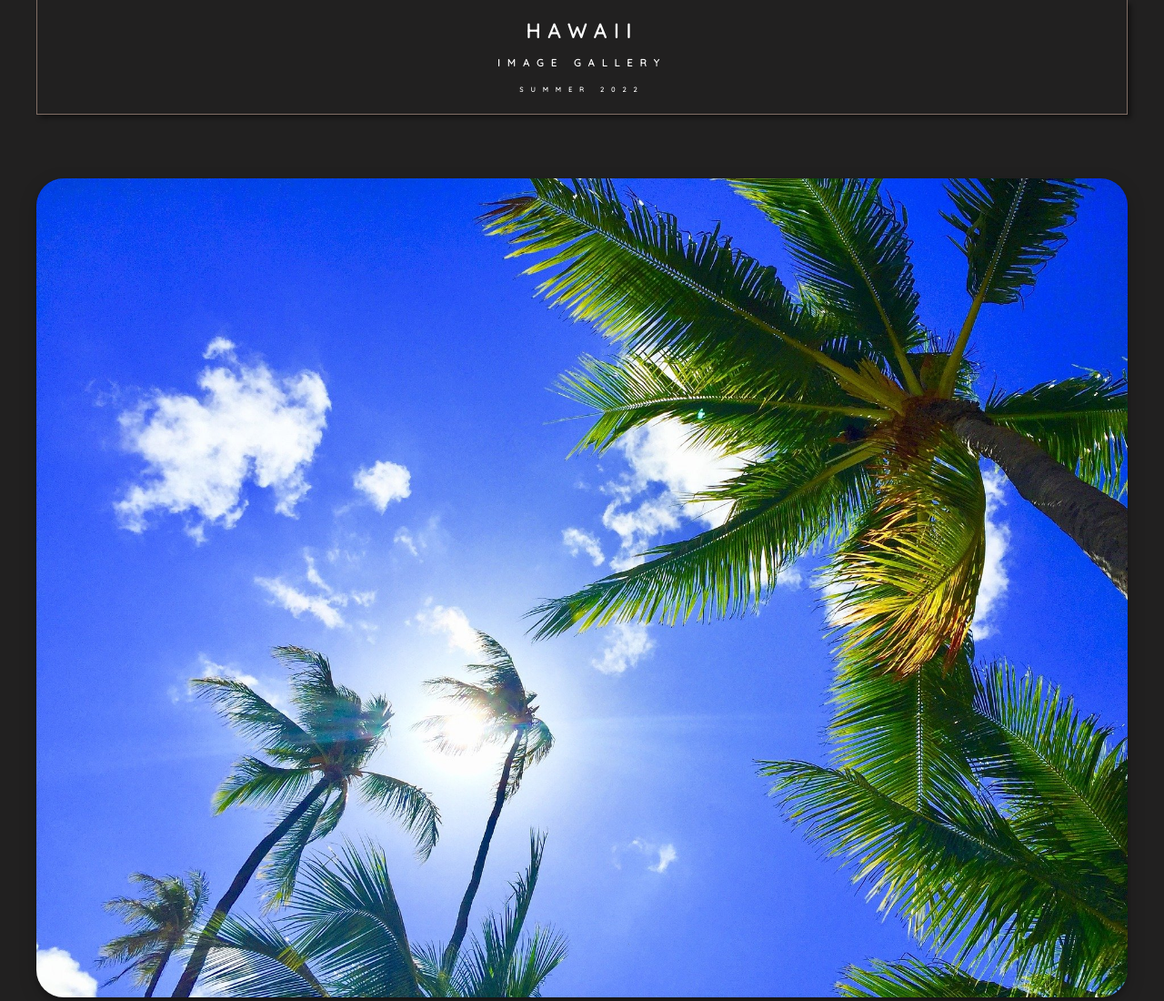
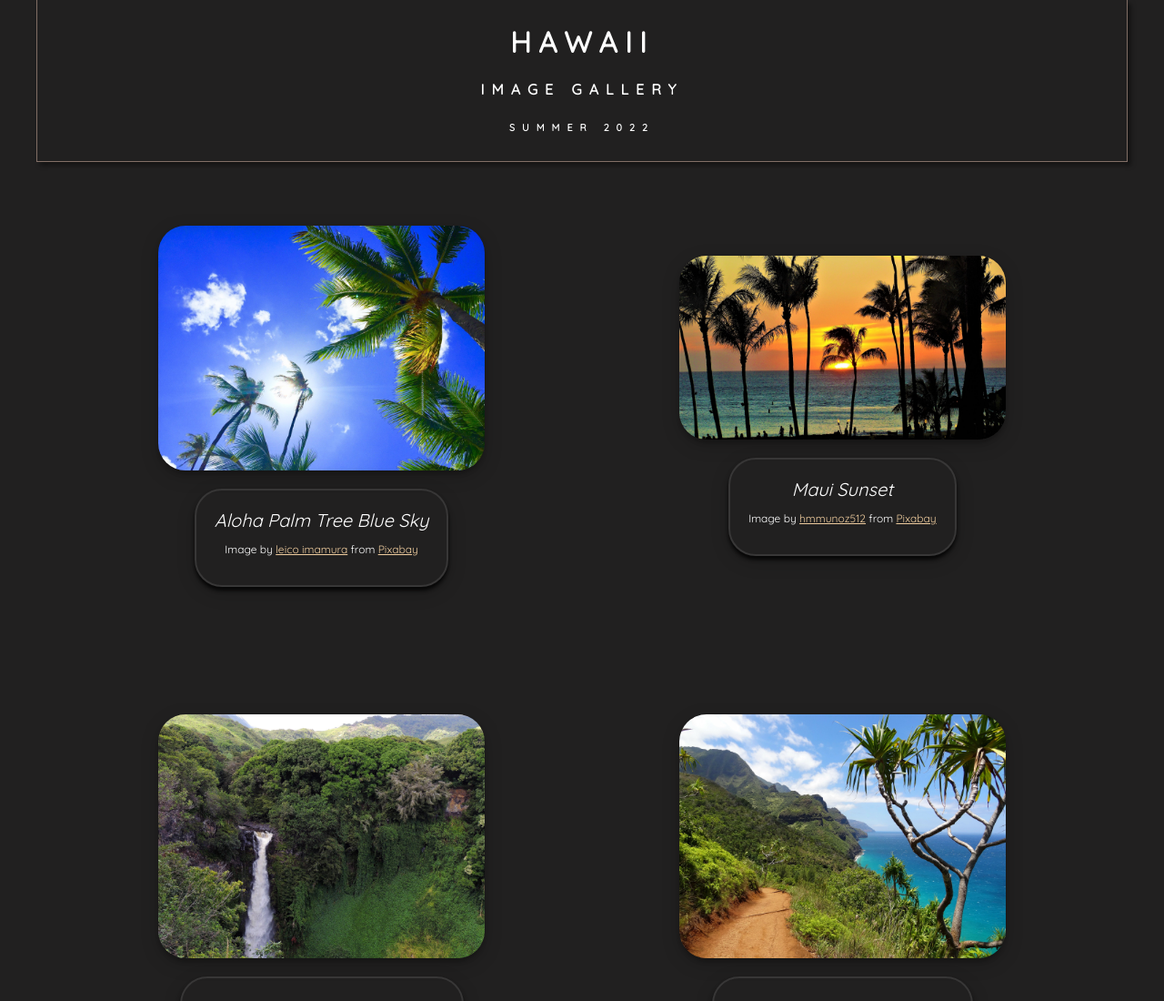
Before and after one commit to CSF2223/imagegallery-ErvinOwusu, a plain HTML site: page index.html in a window 1280 px wide. Shown: the top 1100 px of the page at 91% size. Drawn offline with Linux system fonts and the light colour scheme.

Commit message:
Lesson 2.11 Done - Responsive Web Design

```diff
--- a/index.html
+++ b/index.html
@@ -15,7 +15,7 @@
         <h6>Summer 2022</h6>
     </header>
 
-    <section>
+    <section class="gallery">
         <!---------------------------------------- IMAGE CARD #1 ---------------------------------------->
         <div class="imageCard">
             <img src="assets/hawaii-2700190_1920.jpg" alt="Aloha Palm Tree Blue Sky"></img>
--- a/style.css
+++ b/style.css
@@ -73,9 +73,26 @@ p {
 .cardText {
     color: #FFF;
     text-align: center;
-    padding: 1rem;
+    padding: 2rem;
     border-radius: 30px;
     margin-top: 2rem;
     box-shadow: 0 4px 4px 0 rgba(0, 0, 0, 0.8), 0 6px 20px 0 rgba(0, 0, 0, .19);
     border: 2px solid rgba(255, 255, 255, .1);
 }
+
+@media (min-width: 768px) {
+    header {
+        font-size: 1.6rem;
+    }
+
+    .gallery {
+        display: flex;
+        flex-direction: rows;
+        justify-content: space-evenly;
+        flex-wrap: wrap;
+    }
+
+    .imageCard {
+        max-width: 28%;
+    }
+}
```
